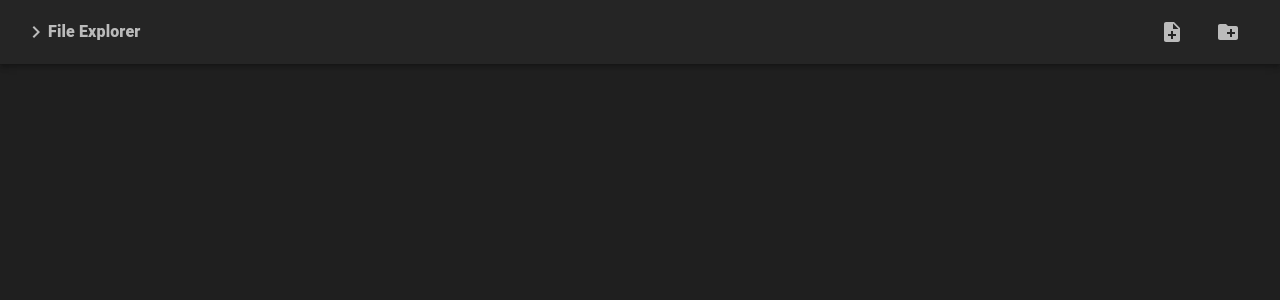
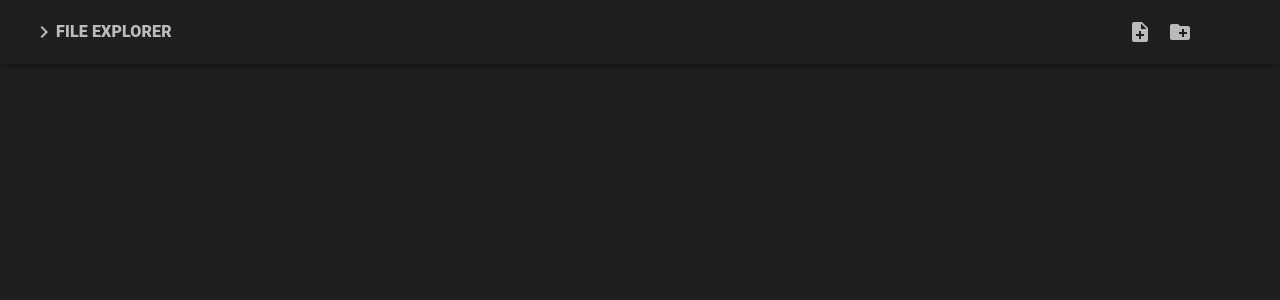
Before and after one commit to vani-compro/file-explorer-with-react, a React (Create React App) app: page / in a window 1280 px wide. Shown: the top 300 px of the page. Built offline with nearby package versions, Linux system fonts and the light colour scheme.

Commit message:
created AppBar CSS

```diff
--- a/src/App.css
+++ b/src/App.css
@@ -1,3 +1,3 @@
-.text-color{
-  color: #bbb;
+body{
+  color: #bbb !important;
 }
--- a/src/components/InitialAppbar.js
+++ b/src/components/InitialAppbar.js
@@ -1,4 +1,4 @@
-import { AppBar, Toolbar, IconButton, Typography } from '@mui/material';
+import { AppBar,Button,  Toolbar, IconButton, Typography } from '@mui/material';
 import ChevronRightIcon from '@mui/icons-material/ChevronRight';
 import NoteAddIcon from '@mui/icons-material/NoteAdd';
 import CreateNewFolderIcon from '@mui/icons-material/CreateNewFolder';
@@ -13,41 +13,50 @@ const StyledAngleRight = styled(ChevronRightIcon)`
   font-weight: 800 !important;
 `
 
-const ExplorerName = styled(IconButton)`
+const StyledDiv = styled.div`
   color: #bbb !important;
-  /* font-weight: 800 !important; */
+  position: absolute !important;
+  right: 8rem;
 `
 
-const StyledCreateIcons = styled(IconButton)`
-  color: #bbb !important;
-  position: absolute !important;
-  right: 2rem;
+const StyledToolbar = styled(Toolbar)`
+  width: 100%;
+  position: relative;
 `
 
-const StyledNoteIcon = styled(NoteAddIcon)`
-  margin: 0 2rem;
+const StyledIconButton = styled(IconButton)`
+  color: #bbb !important;
 `
+
+
+const folderIconClicked = (id) => {
+  alert('folder button clicked.' + id)
+}
 
 function InitialAppbar() {
   return (
-    <AppBar position="static" color="transparent">
-      <Toolbar>
-        <ExplorerName
-          size="large"
-          edge="start"
-          color="inherit"
-          aria-label="menu"
-        >
+    <AppBar color="transparent">
+      <StyledToolbar>
+        <Button color="inherit">
           <StyledAngleRight />
           <StyledTypography variant="body1">
             File Explorer
           </StyledTypography>
-        </ExplorerName>
-        <StyledCreateIcons color="inherit">
-          <StyledNoteIcon/>
-          <CreateNewFolderIcon />
-        </StyledCreateIcons>
-      </Toolbar>
+        </Button>
+
+        <StyledDiv>
+
+          <StyledIconButton>
+            <NoteAddIcon />
+          </StyledIconButton>
+
+          <StyledIconButton onClick={()=>folderIconClicked(0)}>
+            <CreateNewFolderIcon />
+          </StyledIconButton>
+
+        </StyledDiv>
+
+      </StyledToolbar>
     </AppBar>
   );
 }
```
